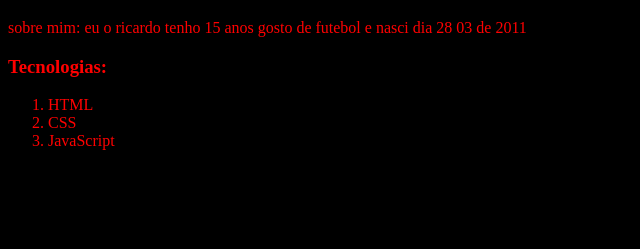
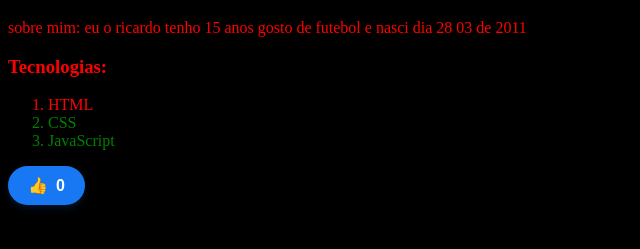
Before and after one commit to cheiodericardo/1saite, a plain HTML site: page index.html in a window 1280 px wide. Shown: the part 87-336 px from the top of the page, without its empty margins (0-640 px from the left). Drawn offline with Linux system fonts and the light colour scheme.

Commit message:
criei um botao de curtidas

```diff
--- a/index.html
+++ b/index.html
@@ -5,15 +5,7 @@ pt-br<html lang="pt-br">
     <meta name="viewport" content="width=device-width, initial-scale=1.0">
     <title>meu site</title>
 
-    <style>
-body{
-background-color: rgb(0, 0, 0);
-color:rgb(255, 0, 0);
-}
-
-
-
-    </style>
+    <link rel="stylesheet" href="style.css">
 </head>
 <body>
     <h1>primeiro site</h1>
@@ -26,15 +18,6 @@ color:rgb(255, 0, 0);
         <li>CSS</li>
         <li>JavaScript</li>
     </ol>
+    <button id="curtidas">👍 <span>0</span></button>
 </body>
 </html>
-<style>
-    background-color:
-    color: black
-}
-
-li{
-
-
-}
-</style>
--- /dev/null
+++ b/style.css
@@ -0,0 +1,37 @@
+body{
+background-color: rgb(0, 0, 0);
+color:rgb(255, 0, 0);
+}
+li{
+    color: green;
+}
+#html{
+    color:red;
+}
+
+#curtidas {
+    display: inline-flex;
+    align-items: center;
+    gap: 8px;
+    background-color: #1877f2; /* Azul moderno */
+    color: #ffffff;
+    border: none;
+    padding: 10px 20px;
+    font-size: 16px;
+    font-weight: 600;
+    border-radius: 20px; /* Bordas arredondadas */
+    cursor: pointer;
+    box-shadow: 0 4px 6px rgba(24, 119, 242, 0.15);
+    transition: background-color 0.2s ease, transform 0.1s ease;
+}
+
+/* Efeito ao passar o mouse */
+#curtidas:hover {
+    background-color: #166fe5; /* Azul ligeiramente mais escuro */
+    transform: translateY(-1px);
+}
+
+/* Efeito ao clicar */
+#curtidas:active {
+    transform: translateY(1px);
+}
```
